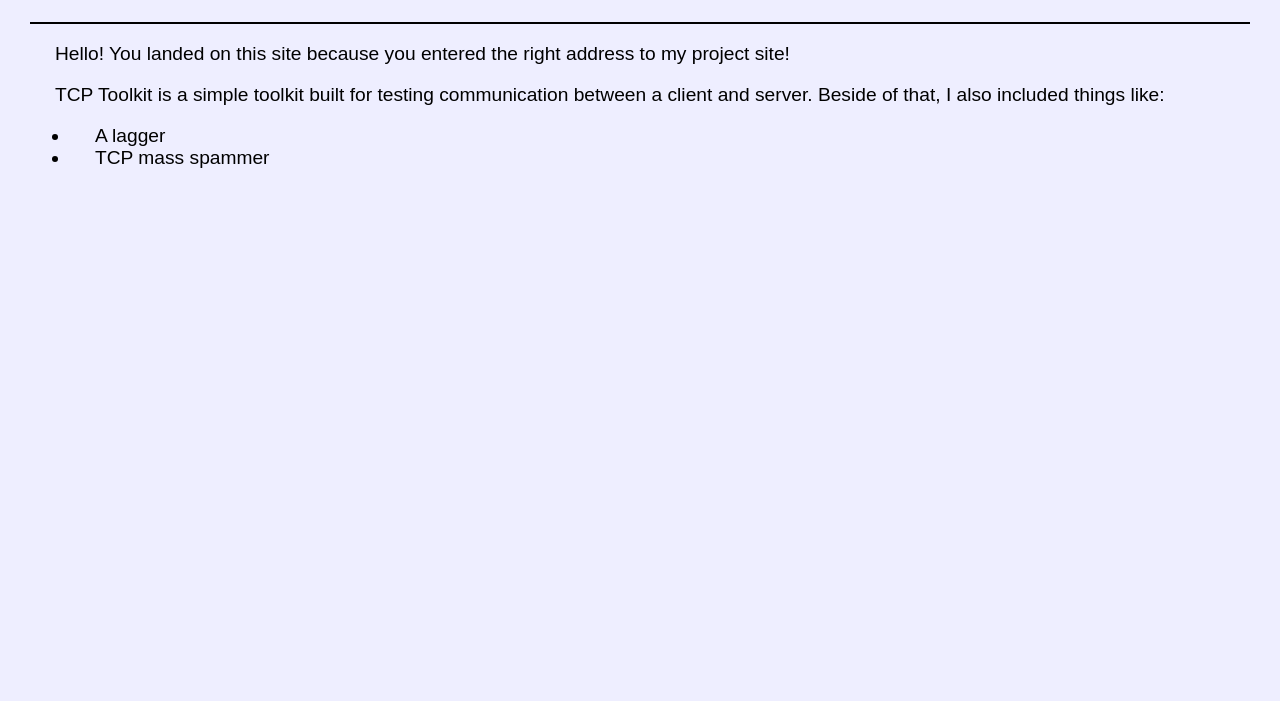
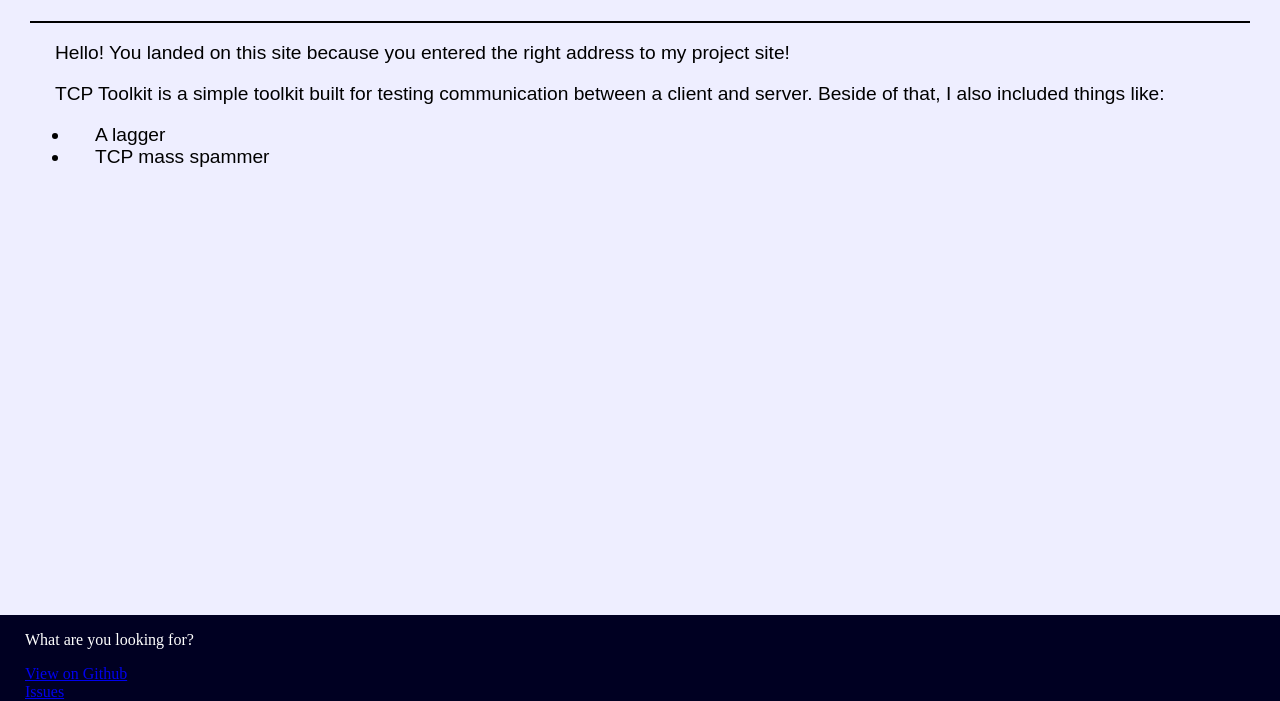
Before and after one commit to 0xSnowflakeXD/tcp-tk.github.io, a plain HTML site: page index.html in a window 1280 px wide. Shown: the part 99-800 px from the top of the page. Drawn offline with Linux system fonts and the light colour scheme.

Commit message:
Update index.html

```diff
--- a/index.html
+++ b/index.html
@@ -16,6 +16,7 @@
      	margin-right:30px
       }
       h1.bold_large {
+      	font-family: Geneva, Verdana, sans-serif;
       	padding: 10px;
       	font-weight: 900;
       	font-size: 250%
@@ -30,6 +31,19 @@
       	margin: 20;
       	background-color: #000000;
       	color: #000000
+      }
+      .footer {
+      	text-indent: 25px;
+        position: fixed;
+        left: 0;
+        bottom: 0;
+        width: 100%;
+        background-color: #000022;
+        color: white;
+      	padding-top: 10
+      }
+      a:hover {
+      	color:white
       }
     </style>
   </head>
@@ -50,6 +64,16 @@
       	</ul>
       </p>
     </div>
-    </div>
+	<div class="footer">
+    	<footer>
+      		<p>
+              What are you looking for?
+            </p>
+          	<div style="padding-bottom:10; display:table">
+              <a href="https://github.com/0xSnowflakeXD/tcp-toolkit" style="text-indent: 25px;">View on Github</a><br>
+              <a href="https://github.com/0xSnowflakeXD/tcp-toolkit/issues" style="margin-left: 25px">Issues</a>
+          	</div>
+      	</footer>
+  	</div>
   </body>
 </html>
```
